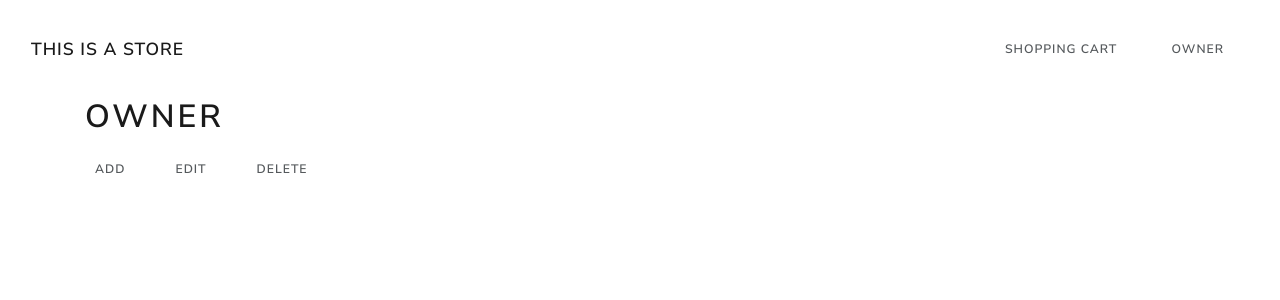
After one commit to Jeromeschmidt/contractorProject, a Flask app: page /owner in a window 1280 px wide. The commit adds this page. Shown: the top 300 px of the page. Run offline with Flask 2, Linux system fonts and the light colour scheme; some libraries are stand-ins or nearby versions.

Commit message:
reorganized routes, added bootstrap, added small features

```diff
--- a/app.py
+++ b/app.py
@@ -5,16 +5,77 @@ import os
 from datetime import datetime
 
 client = MongoClient()
-db = client.Playlister
-playlists = db.playlists
+db = client.items
+items = db.items
 
 app = Flask(__name__)
 
+#home page that will show many items
 @app.route('/')
 def store_index():
-    """Show all playlists."""
-    return render_template('store_index.html')#, playlists=playlists.find())
+    """Show all items."""
+    return render_template('store_index.html', items=items.find())
 
+@app.route('/owner')
+def owner():
+    """takes user to owner landing page"""
+    return render_template('owner.html')
+
+@app.route('/owner/<item_id>')
+def owner_view_item(item_id):
+    """Show a single item."""
+    item = items.find_one({'_id': ObjectId(item_id)})
+    return render_template('owner_view_item.html', item=item)
+
+@app.route('/item', methods=['POST'])
+def item_submit():
+    """Submit a new item."""
+    item = {
+        'title': request.form.get('title'),
+        'price': request.form.get('price'),
+        'created_at': datetime.now()
+    }
+    print(item)
+    item_id = items.insert_one(item).inserted_id
+    return redirect(url_for('item_show', item_id=item_id))
+
+@app.route('/owner/add_item')
+def item():
+    """Create a new item."""
+    return render_template('item_new.html', item={}, title='New item')
+
+@app.route('/owner/edit_item')
+def edit_item():
+    """edit an item."""
+    return render_template('edit_item.html', item={}, title='edit item')
+
+@app.route('/owner/<item_id>', methods=['POST'])
+def item_delete(item_id):
+    """Delete one item."""
+    items.delete_one({'_id': ObjectId(item_id)})
+    return redirect(url_for('store_index'))
+
+#specific item
+@app.route('/<item_id>')
+def item_show(item_id):
+    """Show a single item."""
+    item = items.find_one({'_id': ObjectId(item_id)})
+    return render_template('item_show.html', item=item)
+
+@app.route('/shopping_cart')
+def shopping_cart():
+    """display user's shopping cart"""
+    return render_template('shopping_cart.html')
+
+@app.route('/shopping_cart/checkout')
+def checkout():
+    """display user's shopping cart"""
+    return render_template('checkout.html')
+
+@app.route('/shopping_cart/checkout/thanks')
+def thanks():
+    """display user's shopping cart"""
+    return render_template('thanks.html')
 
 if __name__ == '__main__':
     app.run(debug=True)
--- a/templates/base.html
+++ b/templates/base.html
@@ -1,12 +1,28 @@
 <!-- templates/base.html -->
 <!doctype html>
 <html>
+    <script src='https://maxcdn.bootstrapcdn.com/bootstrap/3.3.7/js/bootstrap.min.js'></script>
+    <link rel='stylesheet' href='https://bootswatch.com/4/lux/bootstrap.min.css'>
 <head>
   <meta charset='utf-8'>
-  <title>Playlister</title>
+  <title>THIS IS A STORE</title>
 </head>
 <body>
-    {% block content %}
-    {% endblock %}
+    {% include 'partials/navbar.html' %}
+
+    <div class='container'>
+        {% block content %}{% endblock %}
+    </div>
 </body>
+<footer class='page-footer font-small blue pt-4'>
+    <div class='container-fluid text-center'>
+         <!-- <div class='row'>
+         <hr class='clearfix w-100 d-md-none pb-3'>
+         <div class='col-md-6 mb-md-0 mb-3'>
+    </div>
+    <div class='footer-copyright text-center py-3'>© 2018 Copyright:
+       <a href='https://mdbootstrap.com/education/bootstrap/'> MDBootstrap.com</a>
+       <link rel='stylesheet' href='https://bootswatch.com/4/lux/bootstrap.min.css'>
+   </div>-->
+</footer>
 </html>
--- a/templates/home.html
+++ b/templates/home.html
@@ -0,0 +1,5 @@
+<!-- templates/home.html -->
+{% extends 'base.html' %}
+{% block content %}
+    <h1>{{ msg }}</h1>
+{% endblock %}
--- /dev/null
+++ b/templates/owner.html
@@ -0,0 +1,17 @@
+<!-- templates/owner.html -->
+{% extends 'base.html' %}
+
+{% block content %}
+<h1>Owner</h1>
+<div class='row'>
+    <a href='/owner/add_item' class='btn btn-default navbar-btn'>ADD</a>
+    <a href='/owner/edit_item' class='btn btn-default navbar-btn'>EDIT</a>
+    <a href='/owner/delete_item' class='btn btn-default navbar-btn'>DELETE</a>
+    <!-- {% for playlist in playlists %}
+        <div class='col-md-3'>
+            <h2><a href='/playlists/{{ playlist._id }}'>{{ playlist.title }}</a></h2>
+            <small>{{ playlist.description }}</small>
+        </div>
+    {% endfor %} -->
+</div>
+{% endblock %}
--- /dev/null
+++ b/templates/partials/navbar.html
@@ -0,0 +1,15 @@
+<!-- templates/partials/navbar.html -->
+
+<nav class='navbar navbar-default'>
+    <div class='container-fluid'>
+        <div class='navbar-header'>
+            <a class='navbar-brand' href='/'>
+                THIS IS A STORE
+            </a>
+        </div>
+        <div class='pull-right'>
+            <a href='/shopping_cart' class='btn btn-default navbar-btn'>Shopping Cart</a>
+            <a href='/owner' class='btn btn-default navbar-btn'>Owner</a>
+        </div>
+    </div>
+</nav>
```
Also changed, not shown: templates/checkout.html (added, +15 -0 lines), templates/edit_item.html (added, +14 -0 lines), templates/item_new.html (added, +16 -0 lines), templates/item_show.html (added, +15 -0 lines), templates/owner_view_item.html (added, +23 -0 lines), templates/partials/item_form.html (added, +15 -0 lines), templates/shopping_cart.html (added, +15 -0 lines), templates/store_index.html (+14 -0 lines), templates/thanks.html (added, +15 -0 lines), templates/delete_item.html (added), templates/partials/delete_item.html (added).
